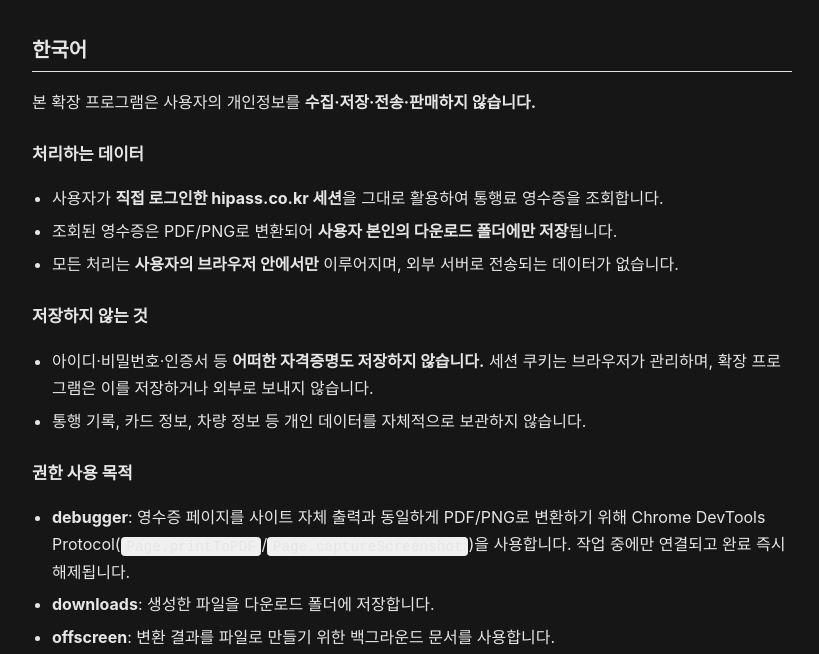
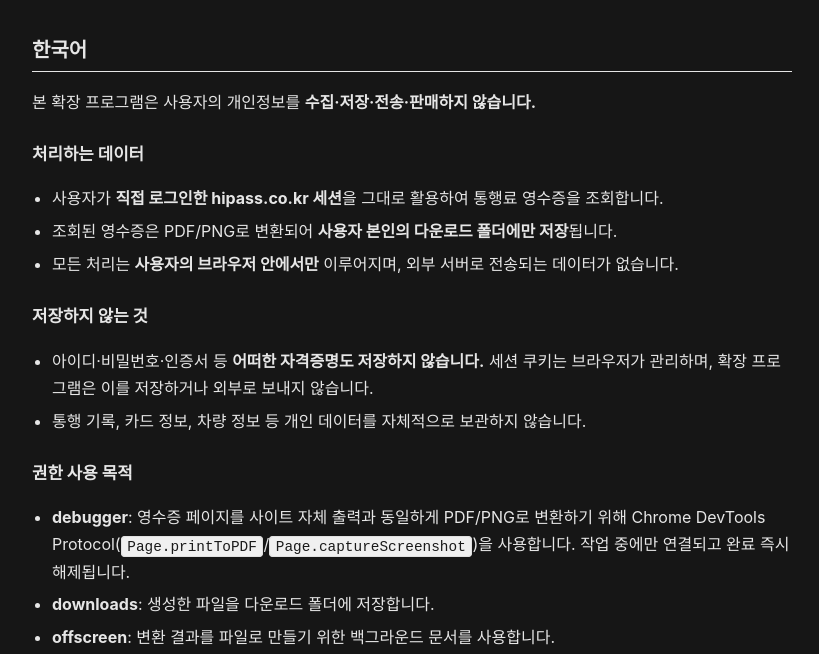
Before and after one commit to ndaemy/hipass-receipts, a website built with Vite: page docs/privacy.html in a window 1280 px wide. Shown: the part 143-797 px from the top of the page, without its empty margins (228-1047 px from the left). Built offline with nearby package versions, Linux system fonts and the dark colour scheme.

Commit message:
fix(docs): legible inline code in dark mode privacy page

```diff
--- a/docs/privacy.html
+++ b/docs/privacy.html
@@ -18,7 +18,7 @@
         body { color: #e6e6e6; background: #161616; }
         a { color: #6ea8fe; }
         hr { border-color: #333; }
-        code { background: #2a2a2a; }
+        code { background: #2a2a2a; color: #f2f2f2; border-color: #3a3a3a; }
       }
       h1 { font-size: 1.6rem; margin-bottom: 0.25rem; }
       h2 { font-size: 1.25rem; margin-top: 2.25rem; border-bottom: 1px solid #e5e5e5; padding-bottom: 0.3rem; }
@@ -26,7 +26,7 @@
       .meta { color: #777; font-size: 0.9rem; margin-bottom: 1.5rem; }
       ul { padding-left: 1.25rem; }
       li { margin: 0.35rem 0; }
-      code { background: #f0f0f0; padding: 0.1rem 0.35rem; border-radius: 4px; font-size: 0.9em; }
+      code { background: #f0f0f0; color: #1a1a1a; padding: 0.1rem 0.35rem; border-radius: 4px; font-size: 0.9em; border: 1px solid #e0e0e0; }
       hr { margin: 2.5rem 0; border: none; border-top: 1px solid #e5e5e5; }
     </style>
   </head>
```
